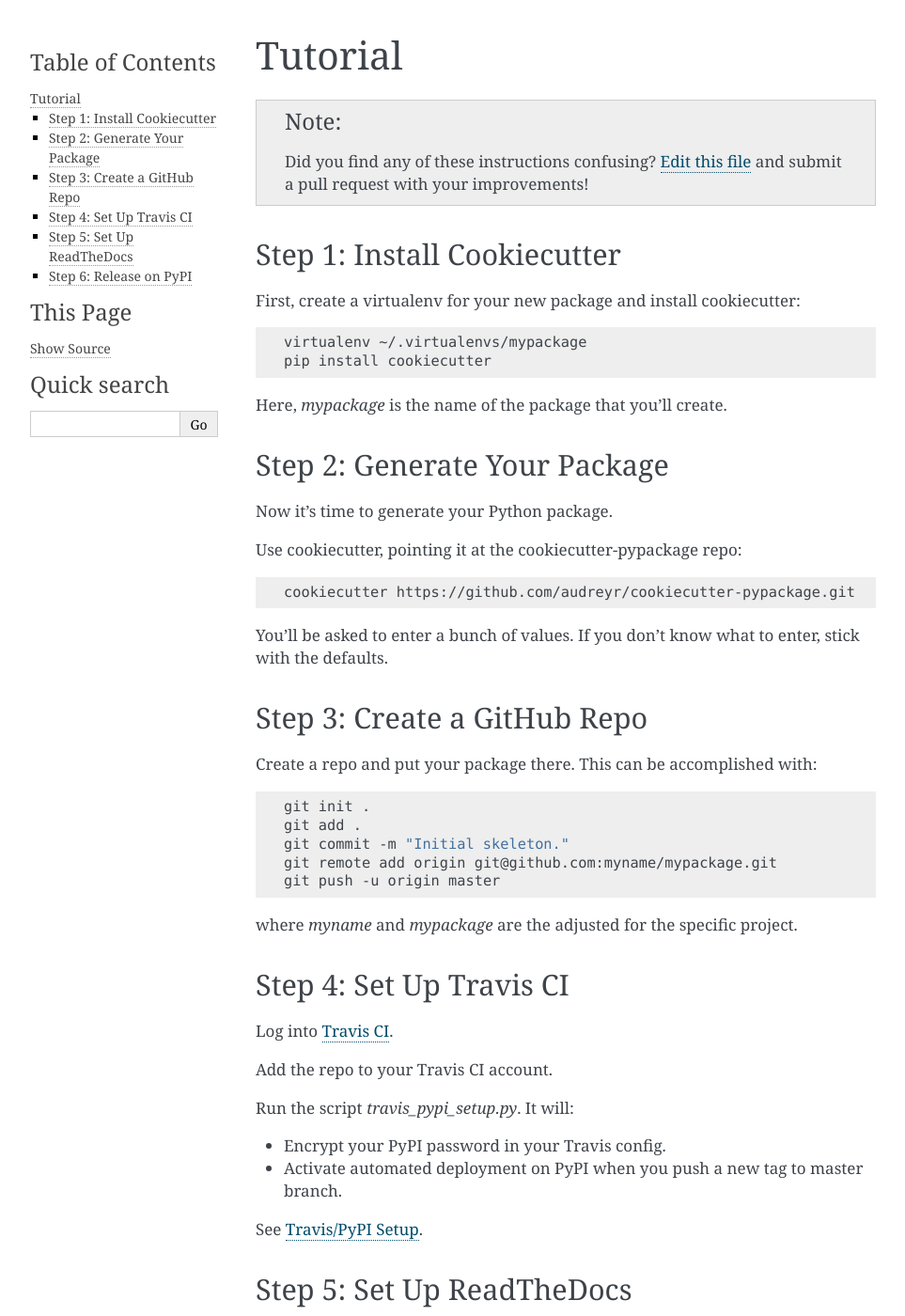
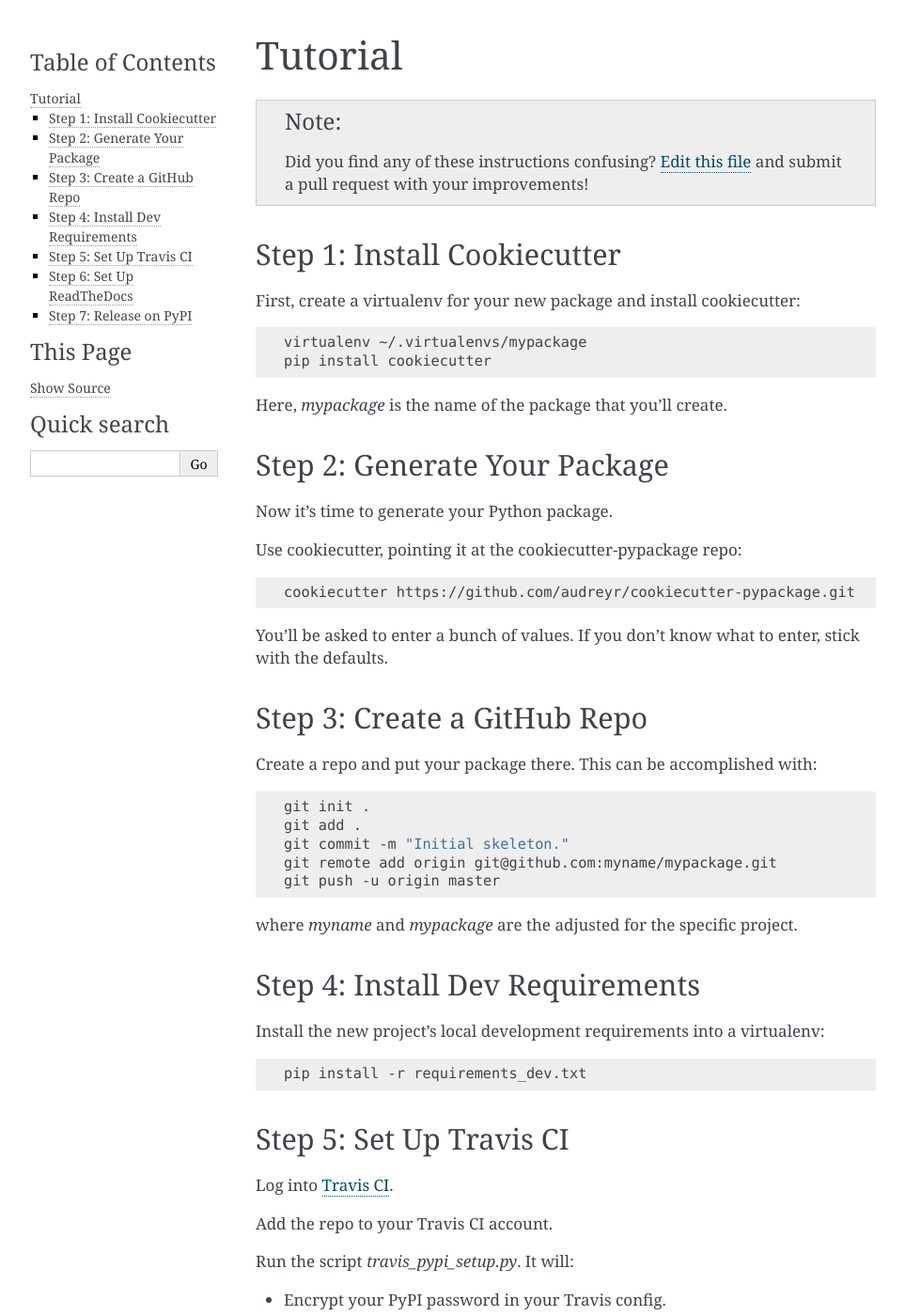
Before and after one commit to audreyfeldroy/cookiecutter-pypackage, a Sphinx documentation site: the page built from docs/tutorial.rst, in a window 1280 px wide and 1400 px high. Shown: the whole window at 94% size, without its empty margins (148-1111 px from the left). Built offline with Sphinx 7.4.7, drawn with Linux system fonts in a browser that asks for light colours; some of the changed text lies outside the part shown.

Commit message:
Add dev_requirements.txt step to tutorial

```diff
--- a/docs/tutorial.rst
+++ b/docs/tutorial.rst
@@ -47,7 +47,16 @@
 
 where `myname` and `mypackage` are the adjusted for the specific project.
 
-Step 4: Set Up Travis CI
+Step 4: Install Dev Requirements
+--------------------------------
+
+Install the new project's local development requirements into a virtualenv:
+
+.. code-block:: bash
+
+    pip install -r requirements_dev.txt
+
+Step 5: Set Up Travis CI
 ------------------------
 
 Log into `Travis CI`_.
@@ -63,14 +72,14 @@
 
 .. _`Travis CI`: https://travis-ci.org/
 
-Step 5: Set Up ReadTheDocs
+Step 6: Set Up ReadTheDocs
 --------------------------
 
 Add the repo to your ReadTheDocs account.
 
 In your GitHub repo settings, turn on the ReadTheDocs service hook.
 
-Step 6: Release on PyPI
+Step 7: Release on PyPI
 ------------------------
 
 Release your package the standard Python way.
```
